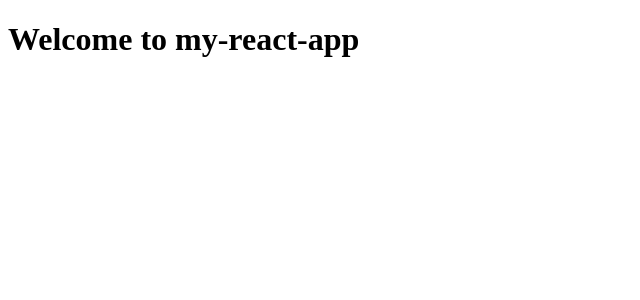
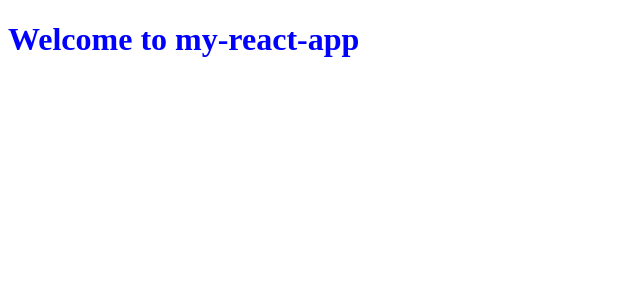
Before and after one commit to tarunbatra/my-react-app, a React app: page / in a window 1280 px wide. Shown: the top 300 px of the page, without its empty margins (0-640 px from the left). Built offline with nearby package versions, Linux system fonts and the light colour scheme.

Commit message:
Adds sample scss file

```diff
--- a/src/index.jsx
+++ b/src/index.jsx
@@ -1,5 +1,6 @@
 import React from 'react';
 import { render } from 'react-dom';
+import 'index.scss';
 
 class Root extends React.Component {
   render() {
--- /dev/null
+++ b/src/index.scss
@@ -0,0 +1,5 @@
+#app{
+  h1 {
+    color: blue;
+  }
+}
```
